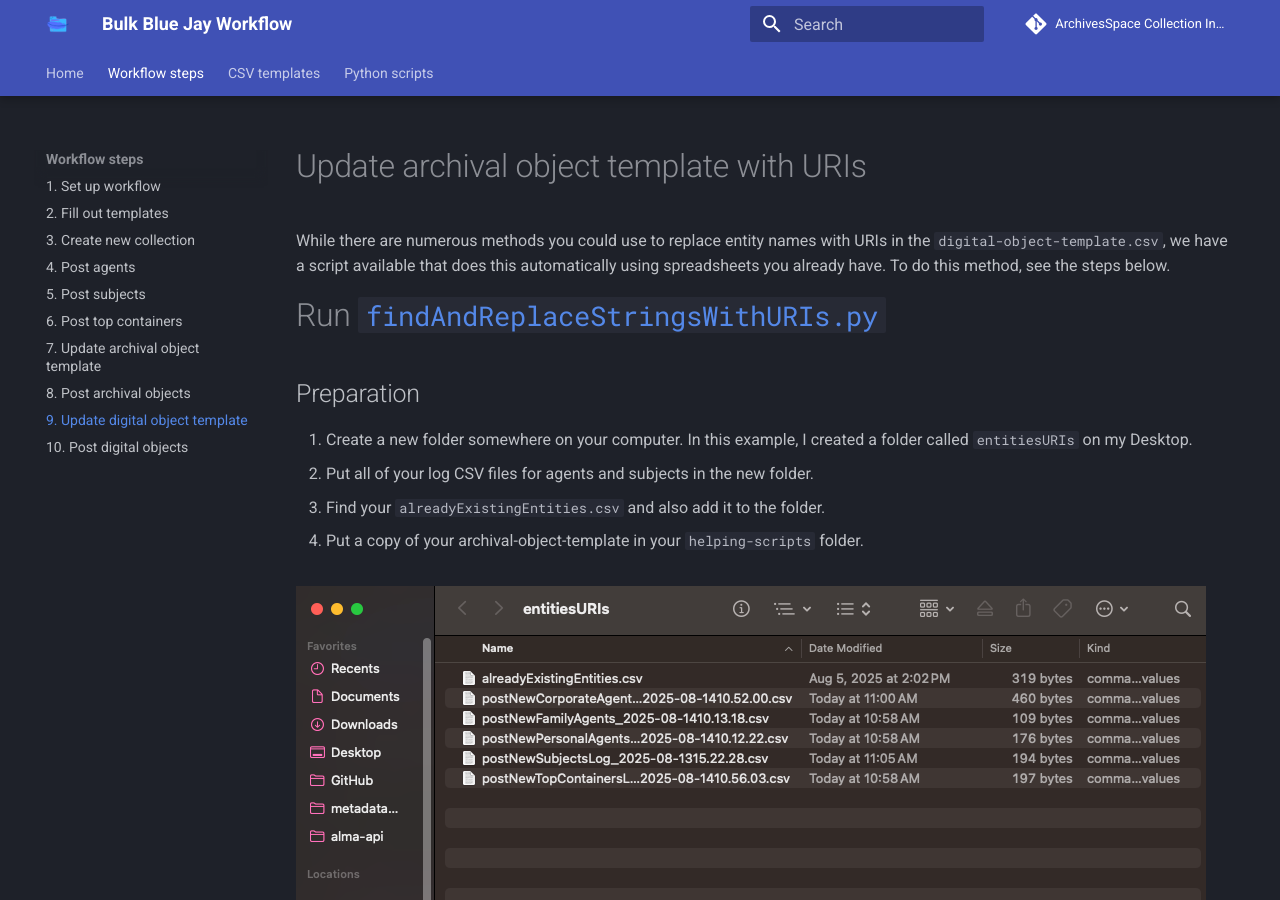
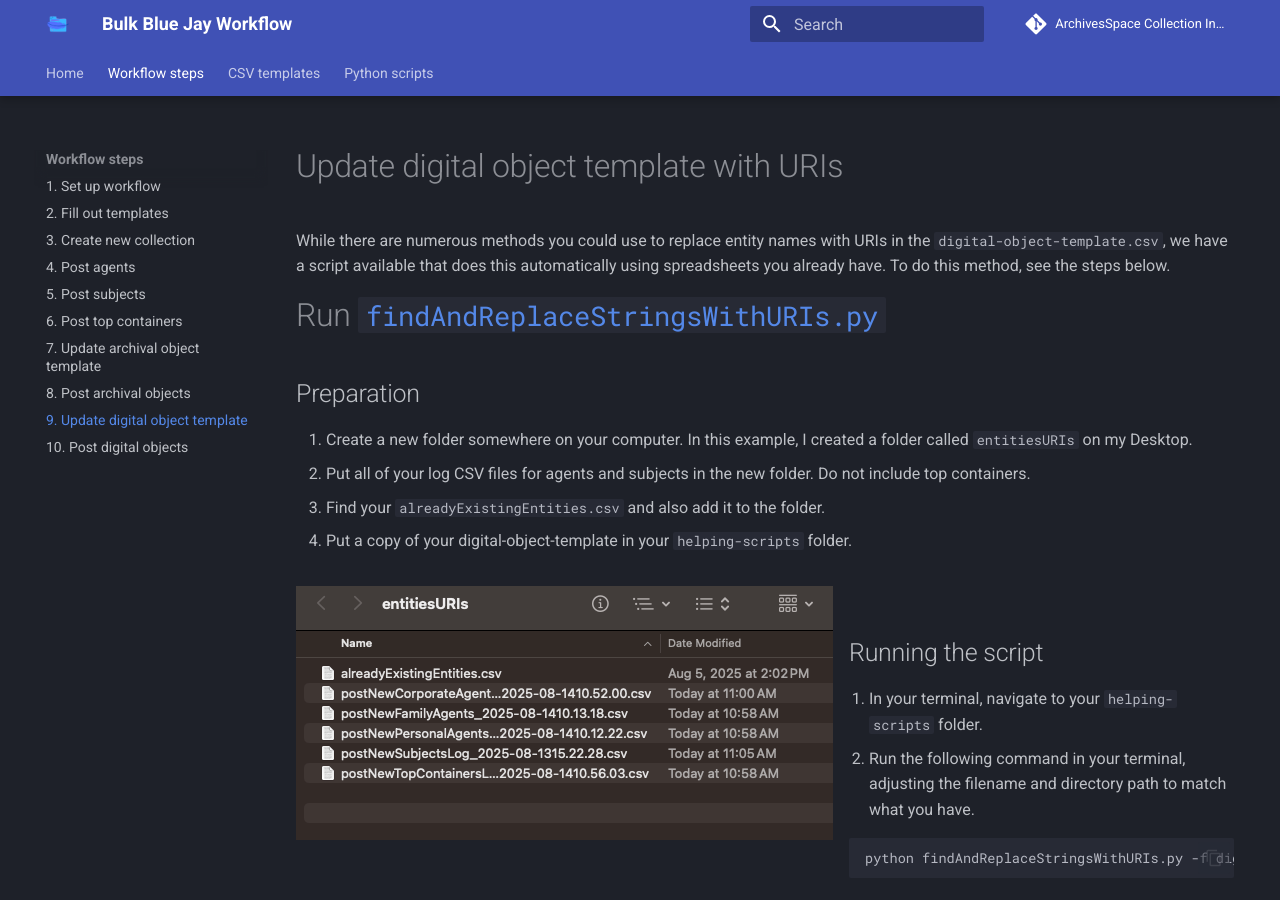
Before and after one commit to mjanowiecki/bulk-blue-jay-docs, an MkDocs documentation site: the page built from docs/workflow/9-update-digital-objects.md, in a window 1280 px wide and 900 px high. Built offline with MkDocs 1.6.1 and Material for MkDocs 9.7.7, drawn with Linux system fonts in a browser that asks for light colours; comment, search, counter and statistics services are not loaded.

Commit message:
Fixed typos and cropped images

```diff
--- a/docs/workflow/9-update-digital-objects.md
+++ b/docs/workflow/9-update-digital-objects.md
@@ -4,7 +4,7 @@ hide:
   - toc
 ---
 
-# Update archival object template with URIs
+# Update digital object template with URIs
 
 While there are numerous methods you could use to replace entity names with URIs in the `digital-object-template.csv`, we have a script available that does this automatically using spreadsheets you already have. To do this method, see the steps below.
 
@@ -13,9 +13,9 @@ While there are numerous methods you could use to replace entity names with URIs
 ## Preparation
 
 1. Create a new folder somewhere on your computer. In this example, I created a folder called `entitiesURIs` on my Desktop.
-2. Put all of your log CSV files for agents and subjects in the new folder.
+2. Put all of your log CSV files for agents and subjects in the new folder. Do not include top containers.
 3. Find your `alreadyExistingEntities.csv` and also add it to the folder.
-4. Put a copy of your archival-object-template in your `helping-scripts` folder.
+4. Put a copy of your digital-object-template in your `helping-scripts` folder.
 
 
 ![EntitiesURIs folder](../img/entity-folder.png){ align=left }
```
Also changed, not shown: docs/workflow/7-update-archival-objects.md (+1 -1 lines), docs/img/entity-folder.png, docs/img/example-collection-screenshot.png, docs/img/example-series-screenshot.png.
